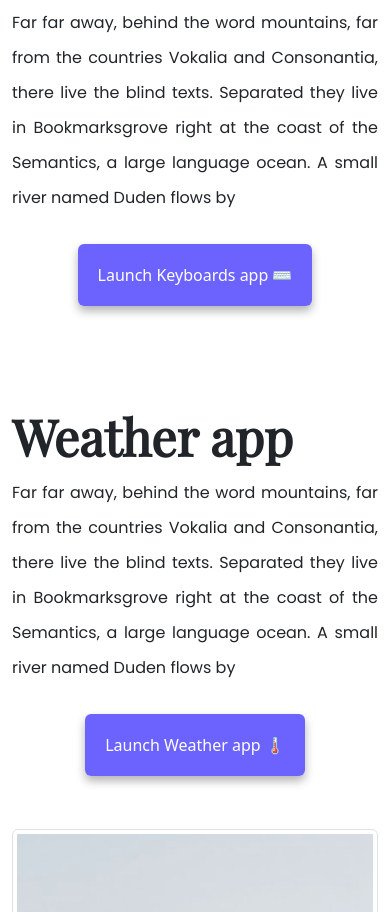
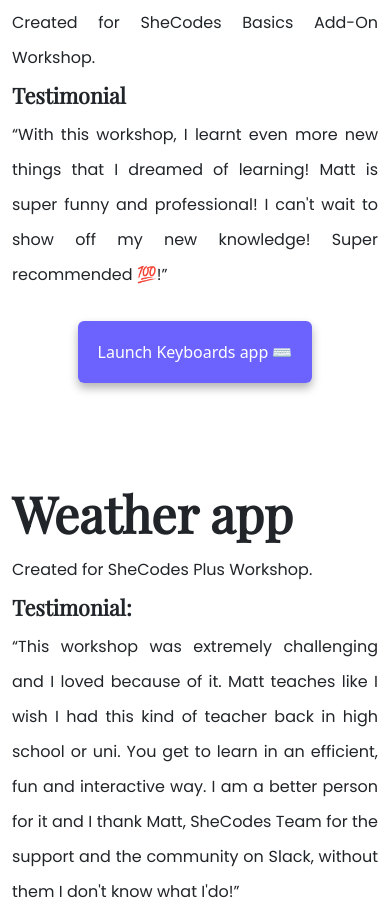
Before and after one commit to erina92/Portfolio-Project-Homepage-Hero, a plain HTML site: page index.html in a window 390 px wide. Shown: the part 1623-2535 px from the top of the page. Drawn offline with nearby package versions, Linux system fonts and the light colour scheme.

Commit message:
adjusted css and changed p in homepage

```diff
--- a/index.html
+++ b/index.html
@@ -70,11 +70,12 @@
       <div class="col-md-6">
         <div class="project-info">
           <h2 class="text-start">Mechanical keyboards app</h2>
-          <p class="mt-2">
-            Far far away, behind the word mountains, far from the countries Vokalia and Consonantia, there live the
-            blind texts. Separated they live in Bookmarksgrove right at the coast of the Semantics, a large language
-            ocean. A small river named Duden flows by
+          <p class="mt-2 mb-2">
+            Created for SheCodes Basics Add-On Workshop.
           </p>
+          <h4 class="testimonial">Testimonial</h4>
+          <p>“With this workshop, I learnt even more new things that I dreamed of learning! Matt is super funny and
+            professional! I can't wait to show off my new knowledge! Super recommended 💯!”</p>
           <div class="my-5 links">
             <a href="#" class="dictionary-link rounded" title="Dictionary App">Launch Keyboards app ⌨️</a>
           </div>
@@ -85,11 +86,14 @@
       <div class="col-md-6">
         <div class="project-info">
           <h2 class="text-start">Weather app</h2>
-          <p class="mt-2">
-            Far far away, behind the word mountains, far from the countries Vokalia and Consonantia, there live the
-            blind texts. Separated they live in Bookmarksgrove right at the coast of the Semantics, a large language
-            ocean. A small river named Duden flows by
+          <p class="mt-2 mb-2">
+            Created for SheCodes Plus Workshop.
           </p>
+          <h4 class="testimonial">Testimonial:</h4>
+          <p>“This workshop was extremely challenging and I loved because of it. Matt teaches like I wish I had this
+            kind of teacher back in high school or uni. You get to learn in an efficient, fun and interactive way. I am
+            a better person for it and I thank Matt, SheCodes Team for the support and the community on Slack, without
+            them I don't know what I'do!”</p>
           <div class="my-5 links">
             <a href="#" class="weather-link rounded" title="Weather App">Launch Weather app 🌡️</a>
           </div>
@@ -106,15 +110,37 @@
       <div class="col-md-6">
         <div class="project-info">
           <h2 class="text-start">Portfolio app</h2>
-          <p class="mt-2">
-            Far far away, behind the word mountains, far from the countries Vokalia and Consonantia, there live the
-            blind texts. Separated they live in Bookmarksgrove right at the coast of the Semantics, a large language
-            ocean. A small river named Duden flows by
+          <p class="mt-2 mb-2">
+            Created for SheCodes Responsive Workshop.
           </p>
+          <h4 class="testimonial">Testimonial</h4>
+          <p>“This workshop was truly inspiring! Sometimes adjusting your code according to the device you're using can
+            be challenging, but Matt will guide you every step of the way!”</p>
           <div class="my-5 links">
             <a href="#" class="yogurt-link rounded" title="Yogurt App">Launch Portfolio app 📑</a>
           </div>
         </div>
+      </div>
+    </div>
+    <div class="row gy-4 mt-5">
+      <div class="col-md-6">
+        <div class="project-info">
+          <h2 class="text-start">Weather app</h2>
+          <p class="mt-2 mb-2">
+            Created for SheCodes Plus Workshop.
+          </p>
+          <h4 class="testimonial">Testimonial:</h4>
+          <p>“This workshop was extremely challenging and I loved because of it. Matt teaches like I wish I had this
+            kind of teacher back in high school or uni. You get to learn in an efficient, fun and interactive way. I am
+            a better person for it and I thank Matt, SheCodes Team for the support and the community on Slack, without
+            them I don't know what I'do!”</p>
+          <div class="my-5 links">
+            <a href="#" class="weather-link rounded" title="Weather App">Launch Weather app 🌡️</a>
+          </div>
+        </div>
+      </div>
+      <div class="col-md-6">
+        <img src="images/weather.png" alt="" class="img-fluid img-thumbnail rounded" title="Weather Project" />
       </div>
     </div>
     <footer>
--- a/style.css
+++ b/style.css
@@ -84,6 +84,11 @@ h2 {
   font-size: 64px;
   font-family: var(--secondary-font-family);
   font-weight: bold;
+}
+
+.testimonial {
+  font-family: var(--secondary-font-family);
+  font-weight: 800;
 }
 
 .project-info p {
```
